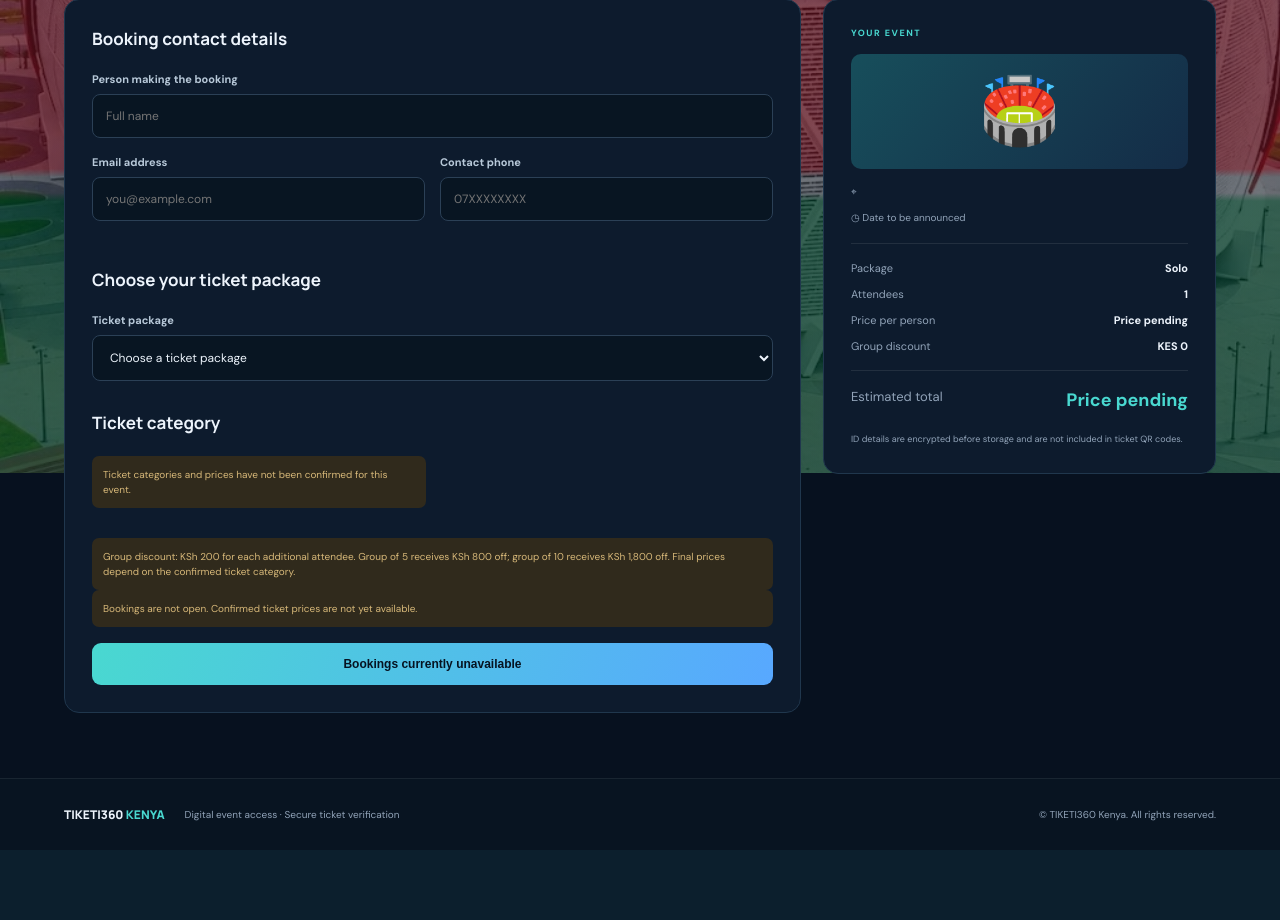
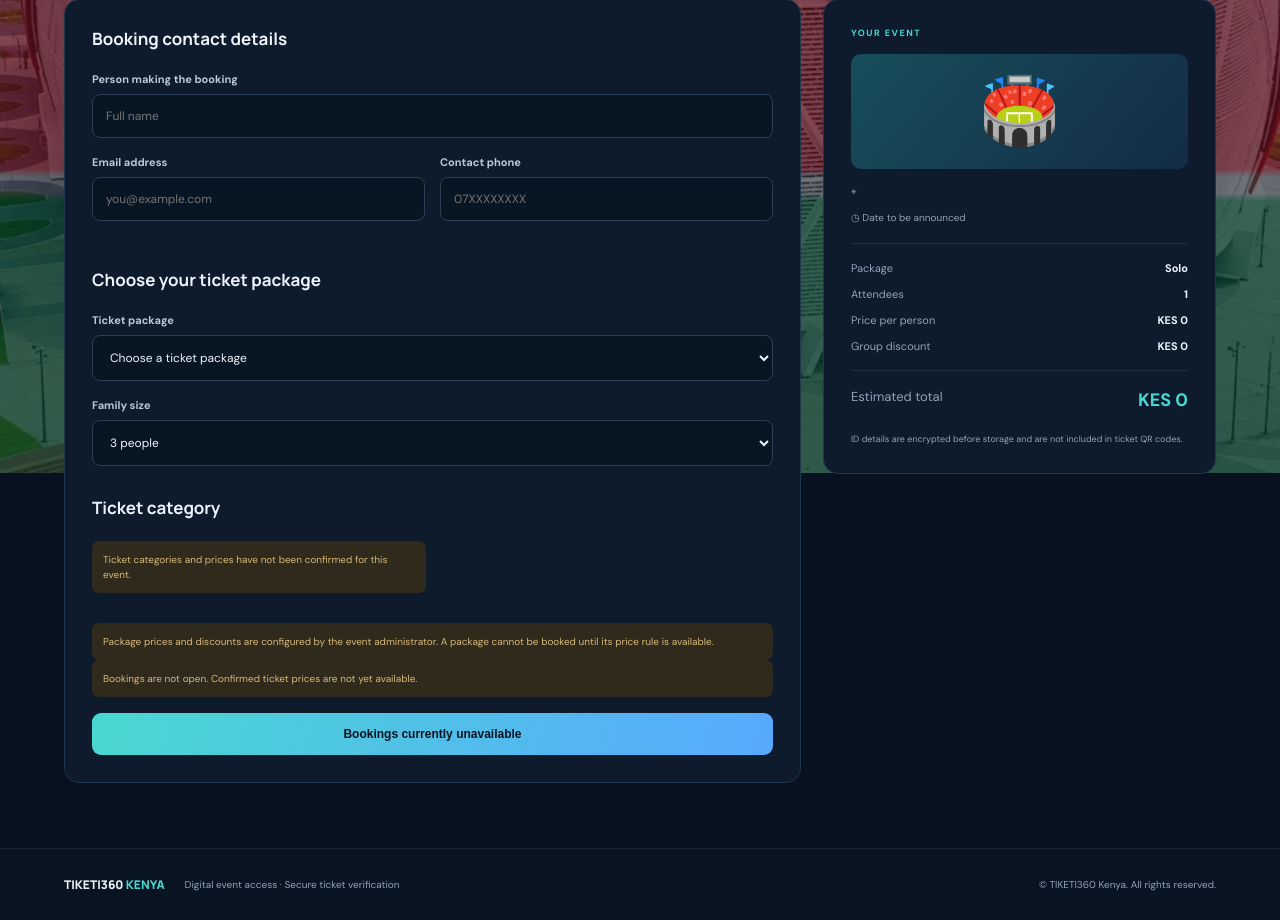
Before and after one commit to tripxine/talantasportscitytickets-ke, a Flask app: template templates/book.html in a window 1280 px wide. Shown: the part 327-1247 px from the top of the page. Before the commit the page ends 1148 px from the top, so only its background shows below. Run offline with Flask 3, Linux system fonts and the light colour scheme; the template is opened without the code that fills it, so the values that code supplies are empty; parts of the project's set-up code (start-up, migrations or seed data) failed here and were passed over; some libraries are stand-ins or nearby versions.

Commit message:
Add configurable ticket packages and family options

```diff
--- a/app.py
+++ b/app.py
@@ -140,6 +140,29 @@ def get_ticket_types(event_id):
         """, (event_id,)).fetchall()
 
 
+
+
+def get_package_pricing(event_id):
+    with db() as con:
+        rows = con.execute("""
+            SELECT category_code, wave, package_code,
+                   package_price, discount_amount
+            FROM ticket_package_pricing
+            WHERE event_id=%s AND is_active IS TRUE
+        """, (event_id,)).fetchall()
+
+    return [
+        {
+            "category_code": row["category_code"],
+            "wave": row["wave"],
+            "package_code": row["package_code"],
+            "package_price": row["package_price"],
+            "discount_amount": row["discount_amount"]
+        }
+        for row in rows
+    ]
+
+
 def get_primary_event_slug():
     with db() as con:
         setting = con.execute(
@@ -188,13 +211,17 @@ def book(slug):
         abort(404)
 
     ticket_types = get_ticket_types(event["id"])
+    package_pricing = get_package_pricing(event["id"])
     is_wave_event = int(event["id"]) == 2
+    ticket_by_code = {item["code"]: item for item in ticket_types}
 
-    ticket_by_code = {item["code"]: item for item in ticket_types}
-    prices = {
-        item["code"]: int(item["price"])
-        for item in ticket_types
-        if item["price"] is not None
+    package_sizes = {
+        "SOLO": 1,
+        "COUPLE": 2,
+        "FAMILY3": 3,
+        "FAMILY4": 4,
+        "GROUP5": 5,
+        "GROUP10": 10
     }
 
     booking_enabled = True
@@ -204,12 +231,18 @@ def book(slug):
         email = request.form.get("email", "").strip()
         contact_phone = normalize_ke_phone(request.form.get("phone", ""))
         category = request.form.get("category", "").strip()
+        package_selection = request.form.get("package", "").strip()
 
-        package_sizes = {"SOLO": 1, "GROUP5": 5, "GROUP10": 10}
-        package = request.form.get("package", "").strip()
+        if package_selection == "FAMILY":
+            family_size = request.form.get("family_size", "").strip()
+            package = f"FAMILY{family_size}" if family_size in ("3", "4") else ""
+        else:
+            package = package_selection
+
         quantity = package_sizes.get(package, 0)
 
         wave = request.form.get("wave", "").strip().upper() if is_wave_event else None
+        pricing_wave = wave if is_wave_event else "LEGACY"
 
         try:
             leader_index = int(request.form.get("leader_index", "-1"))
@@ -236,46 +269,78 @@ def book(slug):
 
             members.append((name, id_number, member_phone))
 
-        category_valid = (
-            category in ticket_by_code
-            if is_wave_event
-            else (not prices or category in prices)
-        )
+        selected_ticket = ticket_by_code.get(category)
 
         if (
             len(contact_name) < 2
             or not re.fullmatch(r"[^@\s]+@[^@\s]+\.[^@\s]+", email)
             or not contact_phone
-            or quantity not in (1, 5, 10)
-            or not category_valid
+            or quantity not in package_sizes.values()
+            or not selected_ticket
             or not 0 <= leader_index < quantity
             or len(members) != quantity
         ):
-            flash("Please check your contact details, package, ticket category and group leader.", "error")
+            flash(
+                "Please check your contact details, package, ticket category and group leader.",
+                "error"
+            )
+            return redirect(url_for("book", slug=slug))
+
+        if is_wave_event and wave != "WAVE1":
+            flash(
+                "Only Wave 1 Early Bird tickets are currently available.",
+                "error"
+            )
             return redirect(url_for("book", slug=slug))
 
         if is_wave_event:
-            if wave != "WAVE1":
-                flash("Only Wave 1 Early Bird tickets are currently available.", "error")
-                return redirect(url_for("book", slug=slug))
+            raw_unit_price = selected_ticket.get("wave1_price")
+        else:
+            raw_unit_price = selected_ticket.get("price")
 
-            selected_ticket = ticket_by_code.get(category)
-            unit_price = (
-                selected_ticket.get("wave1_price")
-                if wave == "WAVE1"
-                else selected_ticket.get("wave2_price")
+        if raw_unit_price is None:
+            flash(
+                "The selected ticket category does not have a base price configured yet.",
+                "error"
             )
+            return redirect(url_for("book", slug=slug))
 
-            if unit_price is None:
-                flash("The selected ticket wave does not have a price configured yet. Please try again later.", "error")
-                return redirect(url_for("book", slug=slug))
+        unit_price = int(raw_unit_price)
+        base_total = unit_price * quantity
 
-            unit_price = int(unit_price)
+        pricing_rule = next(
+            (
+                rule for rule in package_pricing
+                if rule["category_code"] == category
+                and rule["wave"] == pricing_wave
+                and rule["package_code"] == package
+            ),
+            None
+        )
+
+        if (
+            not pricing_rule
+            or (
+                pricing_rule["package_price"] is None
+                and pricing_rule["discount_amount"] is None
+            )
+        ):
+            flash(
+                "This package has not been configured for the selected ticket category and wave yet.",
+                "error"
+            )
+            return redirect(url_for("book", slug=slug))
+
+        if pricing_rule["package_price"] is not None:
+            total_amount = int(pricing_rule["package_price"])
+            discount = max(0, base_total - total_amount)
         else:
-            unit_price = prices.get(category, 0)
+            discount = min(
+                int(pricing_rule["discount_amount"]),
+                base_total
+            )
+            total_amount = base_total - discount
 
-        discount = 200 * (quantity - 1)
-        total_amount = max(0, unit_price * quantity - discount)
         leader_name = members[leader_index][0]
         reference = "TK" + uuid.uuid4().hex[:10].upper()
 
@@ -283,17 +348,20 @@ def book(slug):
             cursor = con.execute("""
                 INSERT INTO bookings(
                     reference, event_id, full_name, email, phone, category,
-                    wave, quantity, unit_price, discount_amount, total_amount,
-                    payment_status, created_at
-                ) VALUES(%s,%s,%s,%s,%s,%s,%s,%s,%s,%s,%s,'UNPAID',%s)
+                    wave, package_code, quantity, unit_price,
+                    discount_amount, total_amount, payment_status, created_at
+                ) VALUES(
+                    %s,%s,%s,%s,%s,%s,%s,%s,%s,%s,%s,%s,'UNPAID',%s
+                )
                 RETURNING id
             """, (
                 reference, event["id"], leader_name, email, contact_phone,
-                category, wave, quantity, unit_price, discount,
+                category, wave, package, quantity, unit_price, discount,
                 total_amount, now()
             ))
 
             booking_id = cursor.fetchone()["id"]
+
             for i, (name, id_number, member_phone) in enumerate(members):
                 con.execute("""
                     INSERT INTO group_members(
@@ -312,6 +380,7 @@ def book(slug):
         "book.html",
         event=event,
         ticket_types=ticket_types,
+        package_pricing=package_pricing,
         booking_enabled=booking_enabled,
         is_wave_event=is_wave_event
     )
@@ -898,6 +967,14 @@ def ticket_pdf(reference):
             ("TICKET HOLDER / GROUP LEADER", str(booking["full_name"])),
             ("VENUE", str(booking["venue"])),
             ("EVENT DATE & TIME", str(booking["event_date"]).replace("T", " · ")),
+            ("TICKET PACKAGE", {
+                "SOLO": "Solo",
+                "COUPLE": "Couple",
+                "FAMILY3": "Family of 3",
+                "FAMILY4": "Family of 4",
+                "GROUP5": "Group of 5",
+                "GROUP10": "Group of 10",
+            }.get(booking.get("package_code"), "Legacy booking")),
             ("CATEGORY / QUANTITY", f'{booking["category"]} x {booking["quantity"]}'),
         ]
 
--- a/static/app.js
+++ b/static/app.js
@@ -3,37 +3,79 @@ document.addEventListener("DOMContentLoaded", () => {
 
     if (form) {
         const packageSelect = document.getElementById("package");
+        const familySizeSelect = document.getElementById("family-size");
+        const familySizeLabel = document.getElementById("family-size-label");
         const membersContainer = document.getElementById("members-container");
         const leaderSelect = document.getElementById("leader-index");
         const attendeeSection = document.getElementById("attendee-section");
+        const waveSelect = document.getElementById("wave");
 
         const packageNames = {
             SOLO: "Solo",
+            COUPLE: "Couple",
+            FAMILY3: "Family of 3",
+            FAMILY4: "Family of 4",
             GROUP5: "Group of 5",
             GROUP10: "Group of 10"
         };
 
         const packageSizes = {
             SOLO: 1,
+            COUPLE: 2,
+            FAMILY3: 3,
+            FAMILY4: 4,
             GROUP5: 5,
             GROUP10: 10
         };
 
+        const pricingElement = document.getElementById("package-pricing-data");
+        let packagePricing = [];
+
+        try {
+            packagePricing = JSON.parse(pricingElement?.textContent || "[]");
+        } catch (error) {
+            console.error("Could not read package pricing data.", error);
+        }
+
         const money = value =>
             "KES " + Number(value).toLocaleString("en-KE");
 
+        function selectedPackageCode() {
+            if (packageSelect.value === "FAMILY") {
+                return "FAMILY" + (familySizeSelect?.value || "3");
+            }
+            return packageSelect.value;
+        }
+
+        function selectedQuantity() {
+            return packageSizes[selectedPackageCode()] || 0;
+        }
+
         function renderMembers() {
+            const isFamily = packageSelect.value === "FAMILY";
+
+            if (familySizeLabel) {
+                familySizeLabel.hidden = !isFamily;
+            }
+
             if (!packageSelect.value) {
                 attendeeSection.hidden = true;
                 membersContainer.replaceChildren();
                 leaderSelect.replaceChildren();
+                updateSummary();
                 return;
             }
+
+            const count = selectedQuantity();
+
+            if (!count) {
+                attendeeSection.hidden = true;
+                return;
+            }
+
             attendeeSection.hidden = false;
-            const count = packageSizes[packageSelect.value];
-
-            membersContainer.innerHTML = "";
-            leaderSelect.innerHTML = "";
+            membersContainer.replaceChildren();
+            leaderSelect.replaceChildren();
 
             for (let i = 0; i < count; i++) {
                 const section = document.createElement("section");
@@ -70,15 +112,14 @@ document.addEventListener("DOMContentLoaded", () => {
             updateSummary();
         }
 
-        const waveSelect = document.getElementById("wave");
-
         function updateSummary() {
-            const count = packageSizes[packageSelect.value] || 1;
+            const packageCode = selectedPackageCode();
+            const count = selectedQuantity();
             const selected = form.querySelector(
                 'input[name="category"]:checked'
             );
 
-            const selectedWave = waveSelect ? waveSelect.value : "";
+            const selectedWave = waveSelect ? waveSelect.value : "LEGACY";
             const priceFor = input => {
                 if (!input) return "";
                 if (!waveSelect) return input.dataset.price || "";
@@ -88,22 +129,55 @@ document.addEventListener("DOMContentLoaded", () => {
             };
 
             const priceValue = priceFor(selected);
-            const hasPrice = priceValue !== "" &&
+            const hasBasePrice = priceValue !== "" &&
                 Number.isFinite(Number(priceValue));
-            const unit = hasPrice ? Number(priceValue) : 0;
-            const discount = Math.max(0, (count - 1) * 200);
-            const total = Math.max(0, (unit * count) - discount);
+
+            const unit = hasBasePrice ? Number(priceValue) : 0;
+            const baseTotal = unit * count;
+
+            const rule = packagePricing.find(item =>
+                item.category_code === selected?.value &&
+                item.wave === selectedWave &&
+                item.package_code === packageCode
+            );
+
+            const configured = Boolean(
+                rule && (
+                    rule.package_price !== null ||
+                    rule.discount_amount !== null
+                )
+            );
+
+            let discount = 0;
+            let total = 0;
+
+            if (configured && hasBasePrice) {
+                if (rule.package_price !== null) {
+                    total = Number(rule.package_price);
+                    discount = Math.max(0, baseTotal - total);
+                } else {
+                    discount = Math.min(
+                        Number(rule.discount_amount),
+                        baseTotal
+                    );
+                    total = baseTotal - discount;
+                }
+            }
 
             document.getElementById("package-summary").textContent =
-                packageNames[packageSelect.value] || "Solo";
+                packageNames[packageCode] || "Choose package";
 
-            document.getElementById("quantity-summary").textContent = count;
+            document.getElementById("quantity-summary").textContent =
+                count || "—";
+
             document.getElementById("unit-price").textContent =
-                hasPrice ? money(unit) : "Price pending";
+                hasBasePrice ? money(unit) : "Price pending";
+
             document.getElementById("discount-price").textContent =
-                money(discount);
+                configured && hasBasePrice ? money(discount) : "Not configured";
+
             document.getElementById("total-price").textContent =
-                hasPrice ? money(total) : "Price pending";
+                configured && hasBasePrice ? money(total) : "Price pending";
 
             form.querySelectorAll('input[name="category"]').forEach(input => {
                 const label = input.closest(".ticket-option");
@@ -122,6 +196,10 @@ document.addEventListener("DOMContentLoaded", () => {
 
         packageSelect.addEventListener("change", renderMembers);
 
+        if (familySizeSelect) {
+            familySizeSelect.addEventListener("change", renderMembers);
+        }
+
         form.querySelectorAll('input[name="category"]').forEach(input => {
             input.addEventListener("change", updateSummary);
         });
@@ -131,7 +209,6 @@ document.addEventListener("DOMContentLoaded", () => {
         }
 
         updateSummary();
-
     }
 
     // Group-aware QR scanner.
--- a/templates/book.html
+++ b/templates/book.html
@@ -33,8 +33,16 @@
         <select name="package" id="package" required>
             <option value="" selected disabled>Choose a ticket package</option>
             <option value="SOLO">Solo ticket — 1 person</option>
+            <option value="COUPLE">Couple ticket — 2 people</option>
+            <option value="FAMILY">Family ticket — 3 or 4 people</option>
             <option value="GROUP5">Group ticket — 5 people</option>
             <option value="GROUP10">Group ticket — 10 people</option>
+        </select>
+    </label>
+    <label id="family-size-label" hidden>Family size
+        <select id="family-size" name="family_size">
+            <option value="3" selected>3 people</option>
+            <option value="4">4 people</option>
         </select>
     </label>
 
@@ -86,10 +94,10 @@
     </div>
 
     <div class="form-note">
-        Group discount: KSh 200 for each additional attendee.
-        Group of 5 receives KSh 800 off; group of 10 receives KSh 1,800 off.
-        Final prices depend on the confirmed ticket category.
+        Package prices and discounts are configured by the event administrator.
+        A package cannot be booked until its price rule is available.
     </div>
+    <script id="package-pricing-data" type="application/json">{{ package_pricing|tojson }}</script>
 
     {% if not booking_enabled %}
     <div class="form-note">
--- a/templates/payment.html
+++ b/templates/payment.html
@@ -24,6 +24,7 @@
     <div class="payment-details">
         <div><span>Customer / Group leader</span><b>{{ booking.full_name }}</b></div>
         <div><span>Phone</span><b>{{ booking.phone }}</b></div>
+        <div><span>Ticket package</span><b>{{ {'SOLO': 'Solo', 'COUPLE': 'Couple', 'FAMILY3': 'Family of 3', 'FAMILY4': 'Family of 4', 'GROUP5': 'Group of 5', 'GROUP10': 'Group of 10'}.get(booking.package_code, 'Legacy booking') }}</b></div>
         <div><span>Ticket category</span><b>{{ booking.category }} × {{ booking.quantity }}</b></div>
 
         <div class="attendee-review">
--- a/templates/ticket.html
+++ b/templates/ticket.html
@@ -44,6 +44,7 @@
     <div class="ticket-data stadium-ticket-data">
         <div><small>TICKET HOLDER / GROUP LEADER</small><b>{{ booking.full_name }}</b></div>
         <div><small>EVENT DATE & TIME</small><b>{{ booking.event_date.replace('T',' · ') }}</b></div>
+        <div><small>TICKET PACKAGE</small><b>{{ {'SOLO': 'Solo', 'COUPLE': 'Couple', 'FAMILY3': 'Family of 3', 'FAMILY4': 'Family of 4', 'GROUP5': 'Group of 5', 'GROUP10': 'Group of 10'}.get(booking.package_code, 'Legacy booking') }}</b></div>
         <div><small>TICKET CATEGORY</small><b>{{ booking.category }} × {{ booking.quantity }}</b></div>
         {% if booking.wave %}
         <div><small>TICKET WAVE</small><b>{{ booking.wave.replace('WAVE', 'Wave ') }}</b></div>
--- a/templates/verify.html
+++ b/templates/verify.html
@@ -16,6 +16,7 @@
         <div class="payment-details">
             <div><span>Group leader / Attendee</span><b>{{ booking.full_name }}</b></div>
             <div><span>Event</span><b>{{ booking.event_name }}</b></div>
+            <div><span>Package</span><b>{{ {'SOLO': 'Solo', 'COUPLE': 'Couple', 'FAMILY3': 'Family of 3', 'FAMILY4': 'Family of 4', 'GROUP5': 'Group of 5', 'GROUP10': 'Group of 10'}.get(booking.package_code, 'Legacy booking') }}</b></div>
             <div><span>Category</span><b>{{ booking.category }} × {{ booking.quantity }}</b></div>
             <div><span>Venue</span><b>{{ booking.venue }}</b></div>
             <div><span>Payment</span><b>{{ booking.payment_status }}</b></div>
```
Also changed, not shown: migrations/001_ticket_package_pricing.sql (added).
